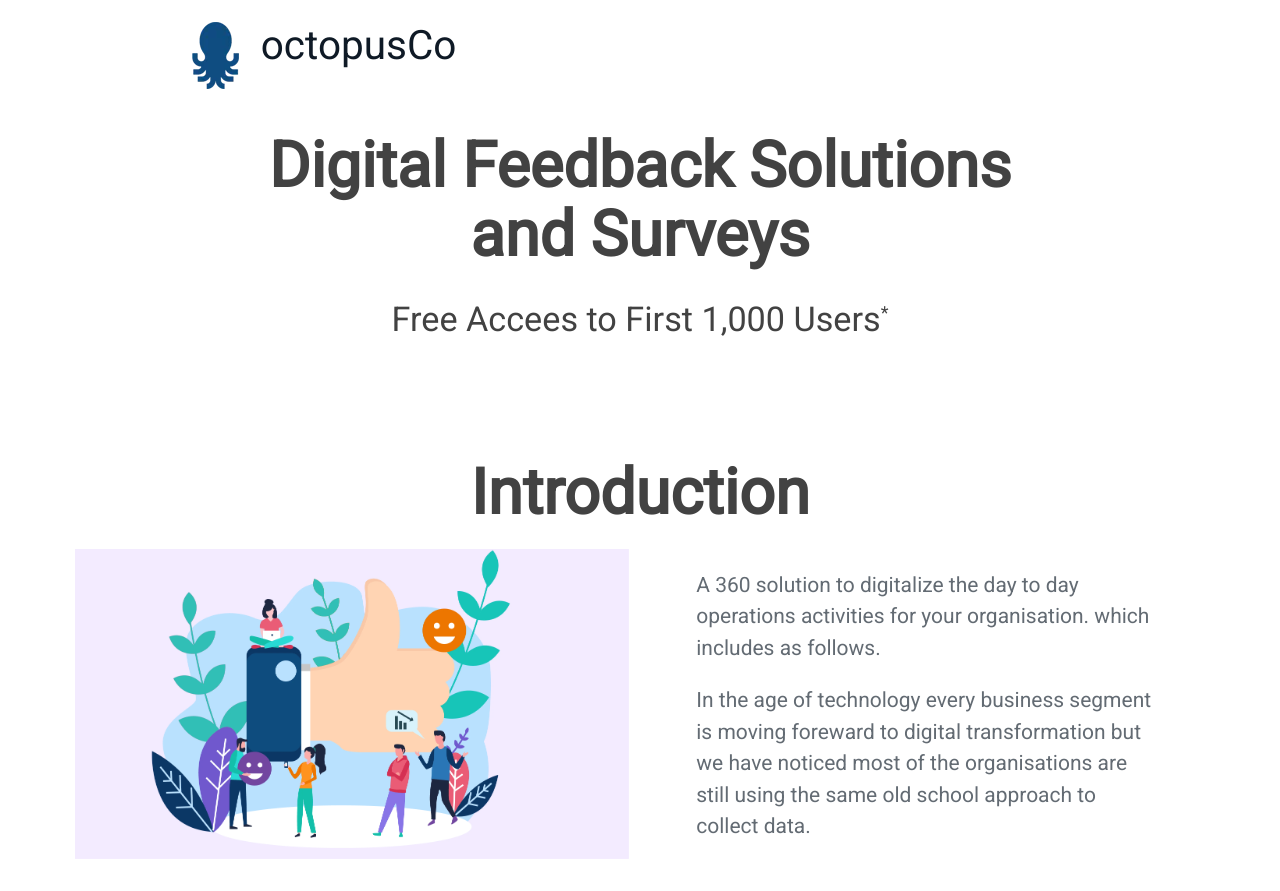
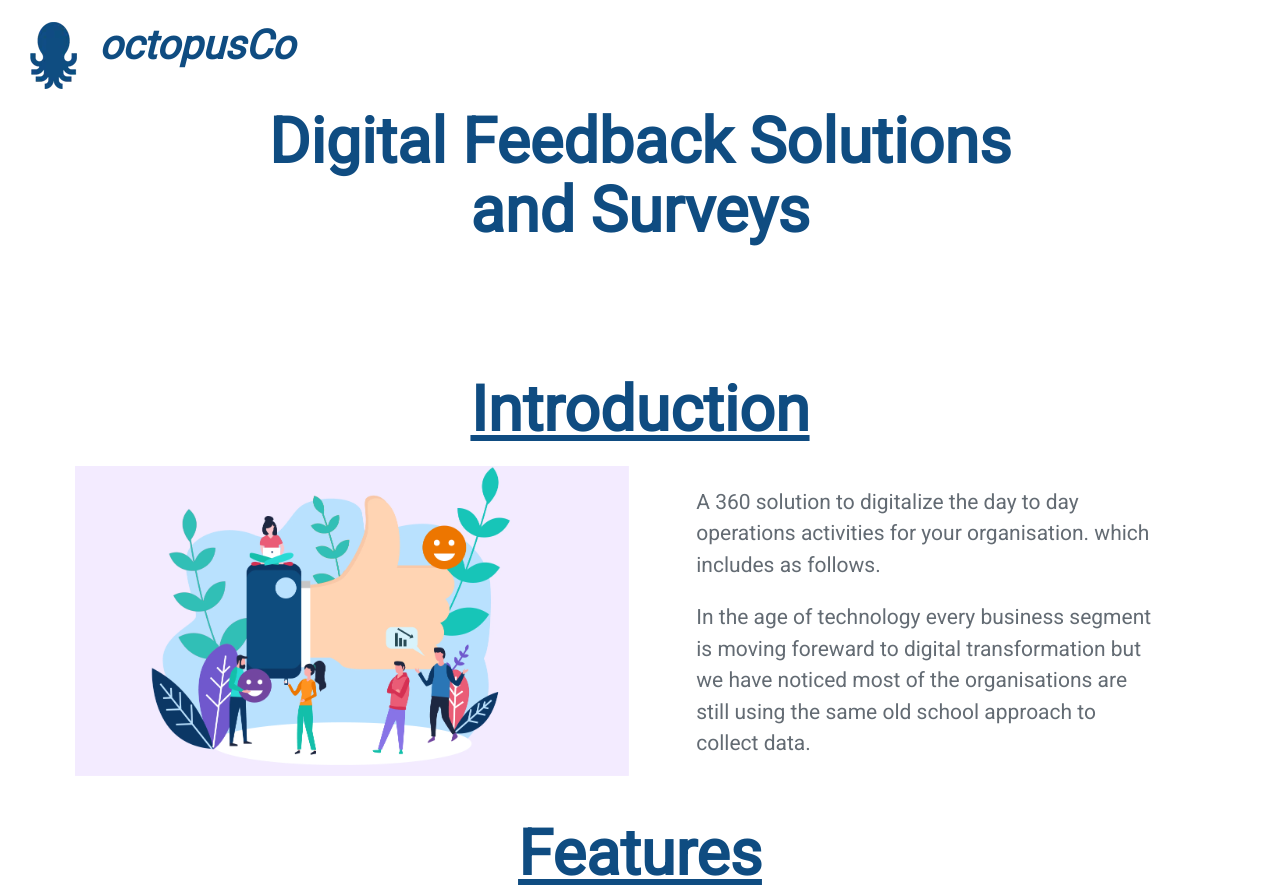
Before and after one commit to Vineetsingh07/octopusCo, a plain HTML site: page index.html in a window 1280 px wide. Shown: the top 891 px of the page. Drawn offline with Linux system fonts and the light colour scheme.

Commit message:
Add custom CSS

```diff
--- a/css/style.css
+++ b/css/style.css
@@ -1,22 +1,17 @@
-html {
-    height: 100%;
-  }
-html,
-body {
-    height: 100%;
-}
 body{
     color: #424242;
     background-color: #ffffff   ;
     font-family: 'Roboto', sans-serif;
     min-height: 100%;
 }
+.header{
+    margin-left: 2rem;
+}
 .asterik{
     font-size: 1.2rem;
     vertical-align: super;
 }
-.heading,
-.heading-2{
+.heading{
     text-align: center;
 }
 .main-heading{
@@ -28,7 +23,10 @@ body{
     text-align: center;
     font-size: 4.2rem;
     font-weight: 700;
+    text-decoration: underline;
+    color: #0f4c81;
 }
+
 .helper-text{
     text-align: center;
 }
@@ -48,7 +46,7 @@ body{
 .logo-text{
     font-size: 2.7rem;
     margin-left: 1.2rem;
-    color: rgba(15, 26, 38, 255);
+    font-weight: 700;
 }
 .heading-section-image,
 .third_section_image{
@@ -58,11 +56,7 @@ body{
     background-size: 100%;
     object-fit: cover;
 }
-/* .features-heading,
-.intro-heading{
-    vertical-align: middle;
-    text-align: center;
-} */
+
 .features-para{
     color: rgba(99, 107, 115, 255);
     font-size: 1.2rem;
@@ -136,6 +130,9 @@ nav.nav-extended{
     padding: 0 3rem;
     color: rgba(99, 107, 115, 255);
 }
+.third-section-h3,h1,.logo-text{
+    color: #0f4c81;
+}
 @media only screen and (max-width: 600px) {
     .third-section-h3 {
       display: none;
--- a/index.html
+++ b/index.html
@@ -37,20 +37,21 @@
          <li><a href="collapsible.html">JavaScript</a></li>
       </ul>
       <section class="heading-section">
-         <div class="container">
          <div class="header">
             <p>
                <picture>
                   <source type="images/webp" data-srcset="logo.webp">
                   <img data-src="images/webp/logo.webp" class="lazyload logo" alt="">
                </picture>
-                  <span class="logo-text"> octopusCo </span>
+               <span class="logo-text"> <i>octopusCo</i> </span>
             </p>
          </div>
+         <div class="container">
+
             <div class="heading">
                <!-- <h1>Design Smart <br> Customer Feedback Survey.</h1> -->
-               <h1 class="main-heading">Digital Feedback Solutions<br>and Surveys</h1>
-               <h4 class="user-count">Free Accees to First 1,000 Users<span class="asterik">*</span></h4>
+               <h1 style="margin-top: 1.2rem; color: #0f4c81;" class="main-heading">Digital Feedback Solutions<br>and Surveys</h1>
+               <!-- <h4 class="user-count">Free Accees to First 1,000 Users<span class="asterik">*</span></h4> -->
             </div>
             <div class="row">
                <!-- <form class="col s12">
@@ -111,9 +112,9 @@
 
       <section class="feature-section">
          <div class="fake-container">
-            <!-- <div class="heading-2">
-               <h2 class="features-heading">Introduction</h2>
-            </div> -->
+            <div class="heading-2">
+               <h2 class="features-heading">Features</h2>
+            </div>
             <div class="row middle">
                <div class="col s12 l4">
                   <p class="heading-with-image">
@@ -223,7 +224,7 @@
       <section class="feature-section">
          <div class="fake-container">
             <div class="heading-2">
-               <h2 class="features-heading">Features</h2>
+               <h2 class="features-heading">How it Helps?</h2>
             </div>
             <div class="row middle">
                <div class="col s12 l4">
@@ -380,6 +381,9 @@
                </div>
             </div>
          </div>
+      </section>
+      <section style="height: 7rem; background-color: #000;">
+
       </section>
       <!-- <section class="footer-section">
          <div class="fake-container">
@@ -611,7 +615,6 @@
          </div>
       </section> -->
       <script src="js/lazysizes.min.js" async></script>
-      <!-- Compiled and minified JavaScript -->
       <script src="js/materialize.min.js"></script>
    </body>
 </html>
```
Lines whose indentation alone changed are shown as unchanged.
